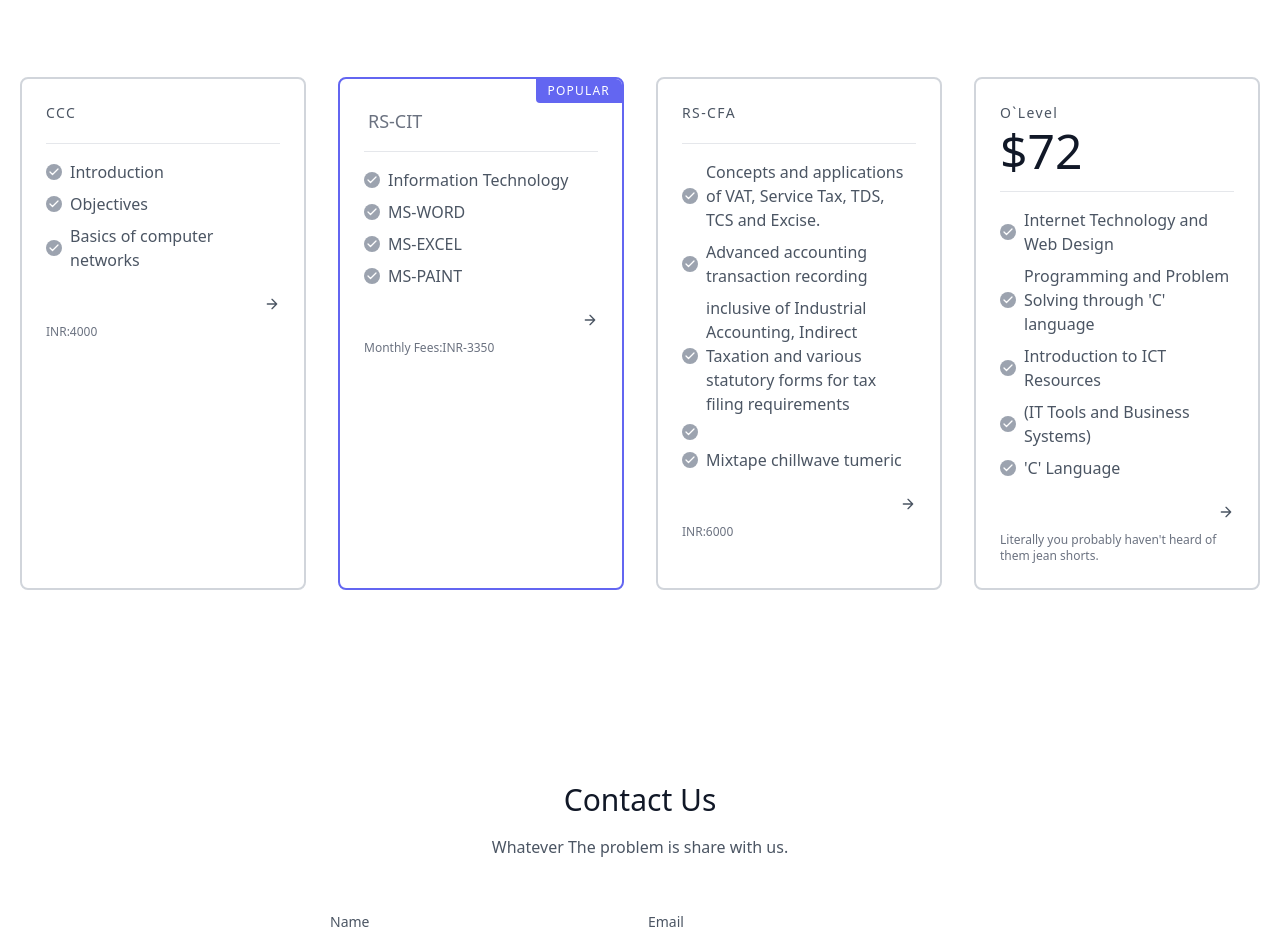
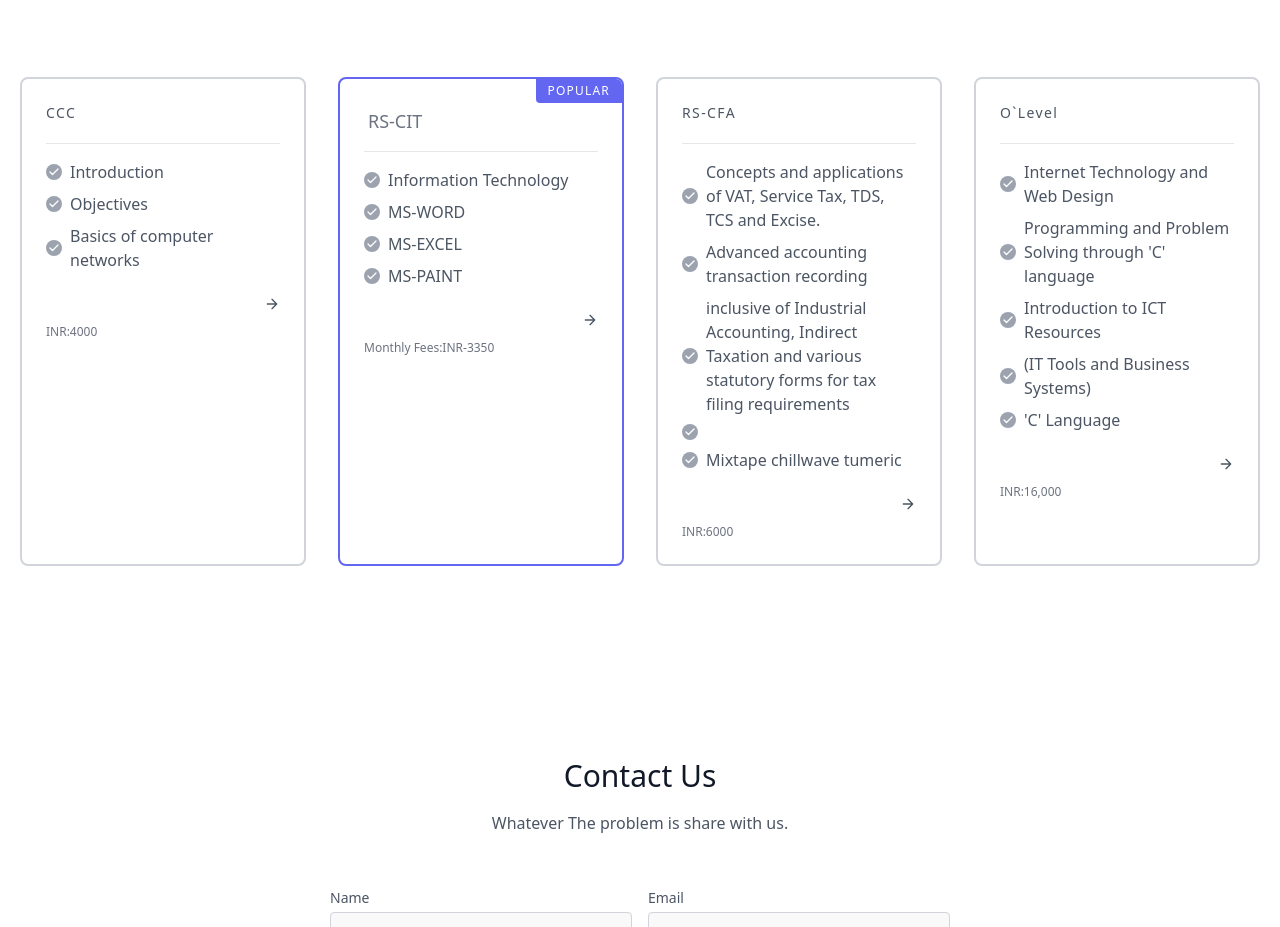
Before and after one commit to pratv3/Real-Tech, a plain HTML site: page index.html in a window 1280 px wide. Shown: the part 1551-2478 px from the top of the page. Drawn offline with nearby package versions, Linux system fonts and the light colour scheme.

Commit message:
Update index.html

```diff
--- a/index.html
+++ b/index.html
@@ -247,7 +247,7 @@
               <div class="h-full p-6 rounded-lg border-2 border-gray-300 flex flex-col relative overflow-hidden">
                 <h2 class="text-sm tracking-widest title-font mb-1 font-medium">O`Level</h2>
                 <h1 class="text-5xl text-gray-900 leading-none flex items-center pb-4 mb-4 border-b border-gray-200">
-                  <span>$72</span>
+                  <span></span>
                   <span class="text-lg ml-1 font-normal text-gray-500"></span>
                 </h1>
                 <p class="flex items-center text-gray-600 mb-2">
@@ -290,7 +290,7 @@
                     <path d="M5 12h14M12 5l7 7-7 7"></path>
                   </svg>
                 </button>
-                <p class="text-xs text-gray-500 mt-3">Literally you probably haven't heard of them jean shorts.</p>
+                <p class="text-xs text-gray-500 mt-3">INR:16,000</p>
               </div>
             </div>
           </div>
```
